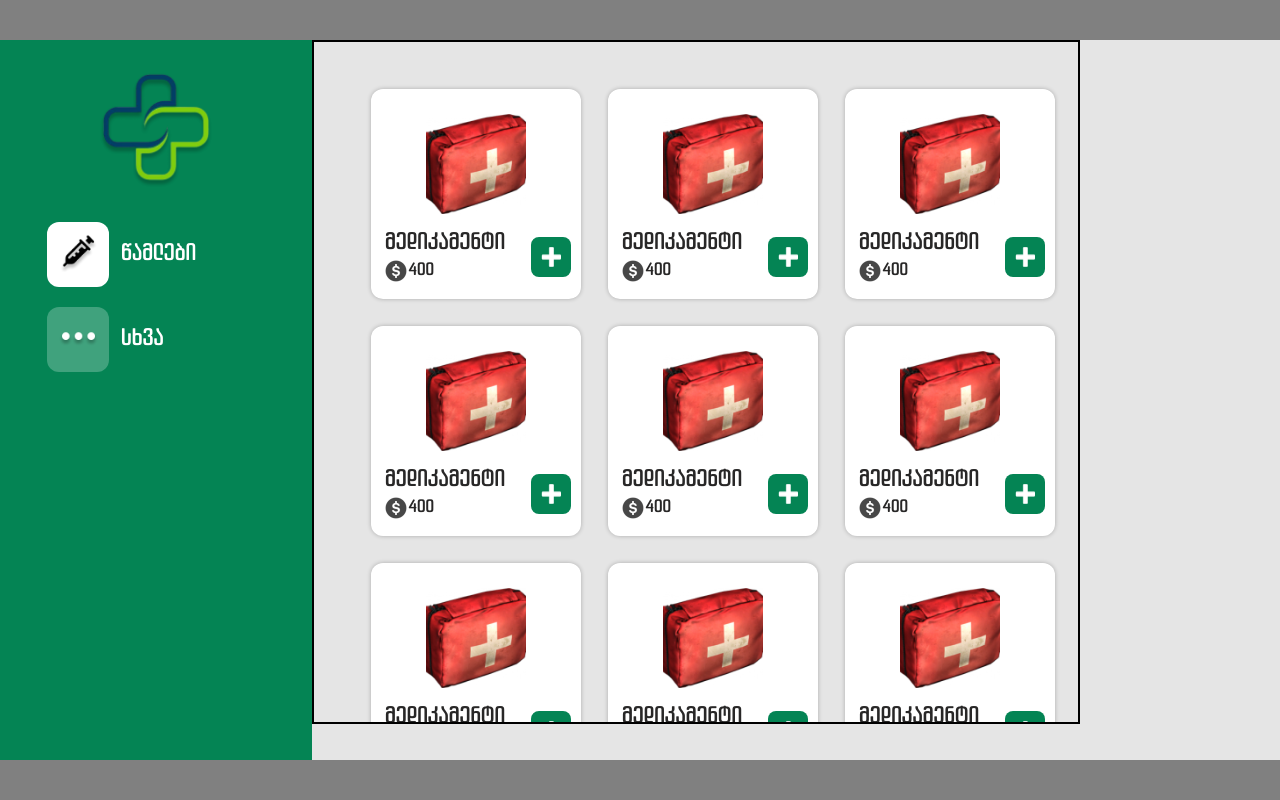
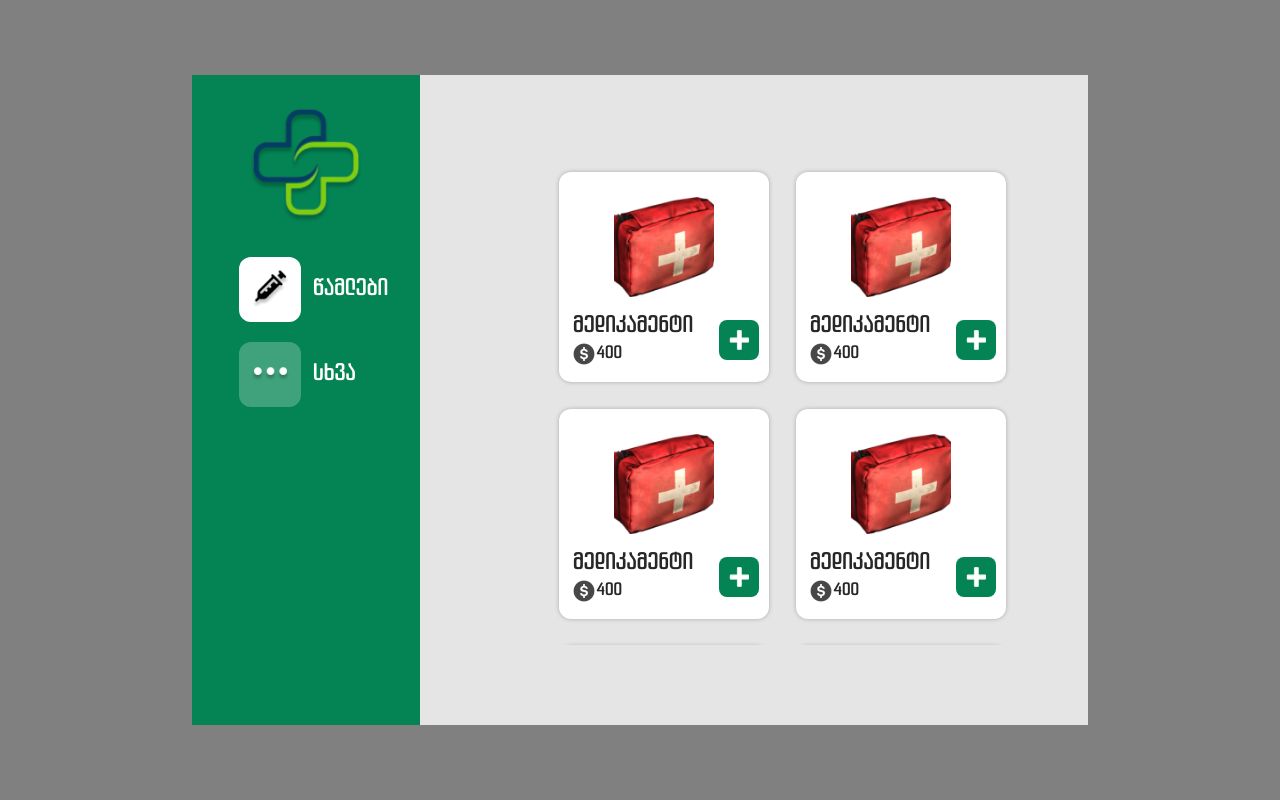
Before and after one commit to Kryzexx/markettest, a plain HTML site: page index.html in a window 1280 px wide. Drawn offline with Linux system fonts and the light colour scheme; some packages are replaced by stand-ins of ours; a script that the page names is missing.

Commit message:
Add files via upload

```diff
--- a/app.js
+++ b/app.js
@@ -1,54 +1,72 @@
 let productsData = [
     {
+        id: 0,
         name: "მედიკამენტი",
         image: "assets/images/meds.png",
-        price: "400",
+        price: 400,
     },
     {
         name: "მედიკამენტი",
         image: "assets/images/meds.png",
-        price: "400",
+        price: 400,
     },
     {
         name: "მედიკამენტი",
         image: "assets/images/meds.png",
-        price: "400",
+        price: 400,
     },
     {
         name: "მედიკამენტი",
         image: "assets/images/meds.png",
-        price: "400",
+        price: 400,
     },
     {
         name: "მედიკამენტი",
         image: "assets/images/meds.png",
-        price: "400",
+        price: 400,
     },
     {
         name: "მედიკამენტი",
         image: "assets/images/meds.png",
-        price: "400",
+        price: 400,
     },
     {
         name: "მედიკამენტი",
         image: "assets/images/meds.png",
-        price: "400",
+        price: 400,
     },
     {
         name: "მედიკამენტი",
         image: "assets/images/meds.png",
-        price: "400",
+        price: 400,
     },
     {
         name: "მედიკამენტი",
         image: "assets/images/meds.png",
-        price: "400",
+        price: 400,
+    },
+    {
+        name: "მედიკამენტი",
+        image: "assets/images/meds.png",
+        price: 400,
     },
 ]
 
+console.log('იხმარეთ ცვლადი "money=(თანხის რაოდენობა)" რათა გაზარდოთ თანხა. Default 100$ ')
+
+let money = 100 // for testing delete later
+
 const productContainer = document.querySelector('.products-container')
 
-productsData.forEach(e => {
+productsData.forEach((e, index) => {
+
+    // filter product names.
+    const splitName = e.name.split('')
+    if(splitName.length > 12) {
+        console.error("პროდუქტის სახელი არ შეიძლება იყოს 12 ასოზე მეტი")
+        return
+    }
+    e.id = index
     const productDiv = document.createElement('div');
     productDiv.classList.add('product');
 
@@ -64,10 +82,43 @@ productsData.forEach(e => {
                     <span>${e.price}</span>
                 </div>
             </div>
-            <div class="add-product">
+            <div class="add-product" onclick="test(event)" data-id="${e.id}">
                 <img src="assets/images/add.png" alt="Add">
             </div>
         </div>
     `;
     productContainer.appendChild(productDiv)
 });
+
+function test(e) {
+    const id = parseInt(e.currentTarget.getAttribute("data-id"))
+    const product = productsData.find(e => e.id == id)
+    console.log(product)
+    Swal.fire({
+        title: "დასტური",
+        text: `ნამდვილად გსურთ შეიძინოთ ${product.name}, ${product.price}$-ად?`,
+        icon: "warning",
+        showCancelButton: true,
+        confirmButtonColor: "#3085d6",
+        cancelButtonColor: "#d33",
+        confirmButtonText: "დიახ",
+        scrollbarPadding: false,
+      }).then((result) => {
+        if (result.isConfirmed && money >= product.price) {
+          Swal.fire({
+            title: "Done",
+            text: `თქვენ შეიძინეთ ${product.name}, ${product.price}$-ად`,
+            icon: "success",
+            scrollbarPadding: false,
+          });
+        }
+        else if(result.isConfirmed && money < product.price) {
+            Swal.fire({
+                icon: "error",
+                title: "შეცდომა",
+                text: "თქვენ არ გაქვთ საკმარისი თანხა",
+                scrollbarPadding: false,
+              });
+        }
+      });
+}
--- a/index.html
+++ b/index.html
@@ -5,6 +5,7 @@
     <meta name="viewport" content="width=device-width, initial-scale=1.0">
     <link rel="stylesheet" href="style.css">
     <link rel="stylesheet" href="assets/fonts/archyedt-bold.otf">
+    <script src="https://cdn.jsdelivr.net/npm/sweetalert2@11"></script>
     <title>Document</title>
 </head>
 <body>
--- a/style.css
+++ b/style.css
@@ -3,7 +3,7 @@
     src: url('assets/fonts/archyedt-bold.otf') format('opentype');
     font-weight: normal;
     font-style: normal;
-  }
+}
 
 *, *::before, *::after {
     padding: 0;
@@ -22,13 +22,14 @@ body {
 
 .main-container {
     max-width: 1506px;
-    max-height: 800px;
-    height: 90vh;
+    max-height: 650px;
+    height: 650px;
     width: 100%;
     background-color: #E5E5E5;
     margin: auto;
     flex-shrink: 0;
     display: flex;
+    position: relative;
 }
 
 .greencontainer{
@@ -119,14 +120,15 @@ body {
 
 .products-container {
     display: flex;
-    width: 60%;
-    height: 95%;
-    border: 2px solid black;
+    width: fit-content;
+    height: 80%;
     flex-wrap: wrap;
     overflow: auto;
     padding-left: 57px;
     padding-top: 47px;
     gap: 27px;
+    position: relative;
+    top: 50px;
 }
 
 .product {
@@ -204,3 +206,22 @@ body {
     width: 20px;
     height: 20px;
 }
+
+@media only screen and (max-width: 1470px) {
+    .main-container {
+        width: 85%;
+    }
+}
+
+@media only screen and (max-width: 1440px) {
+    .main-container {
+        width: 70%;
+    }
+}
+
+@media only screen and (max-width: 1391px) {
+    .products-container {
+        justify-content: center;
+        align-items: center;
+    }
+}
```
